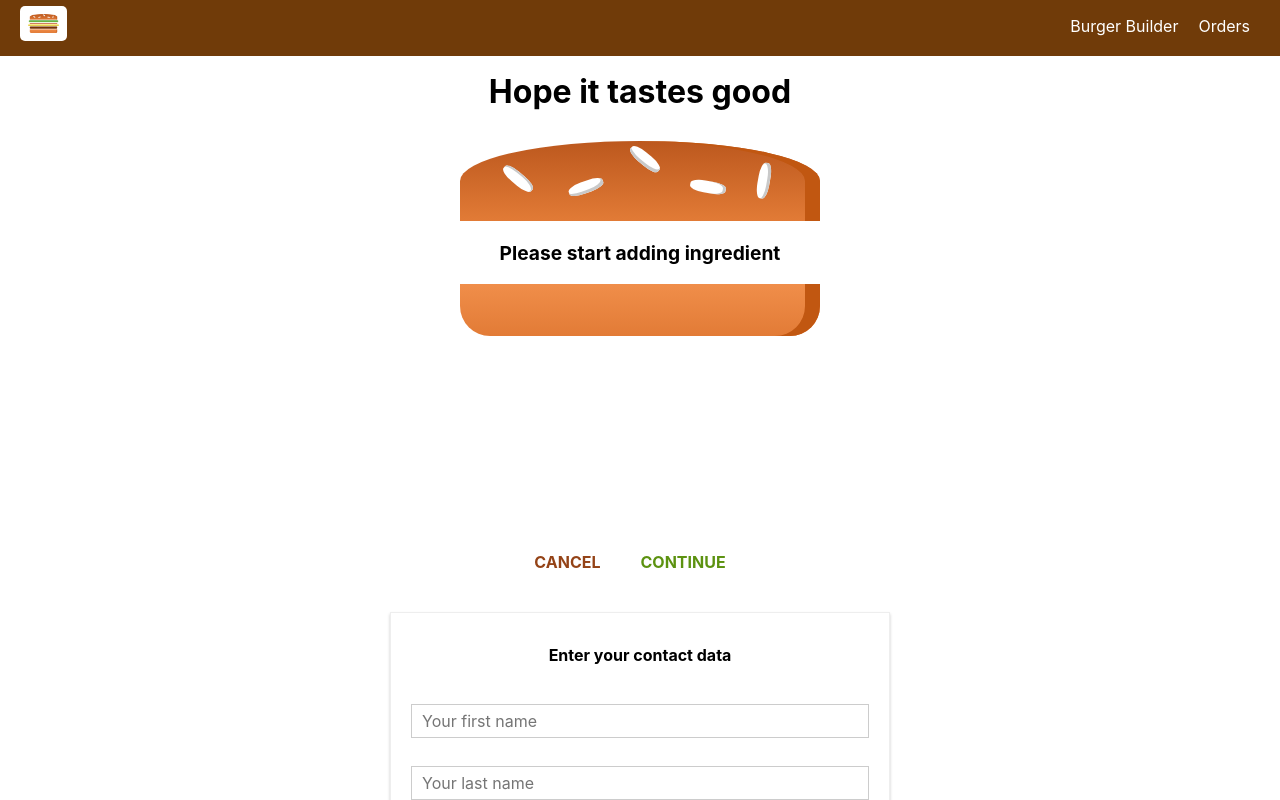
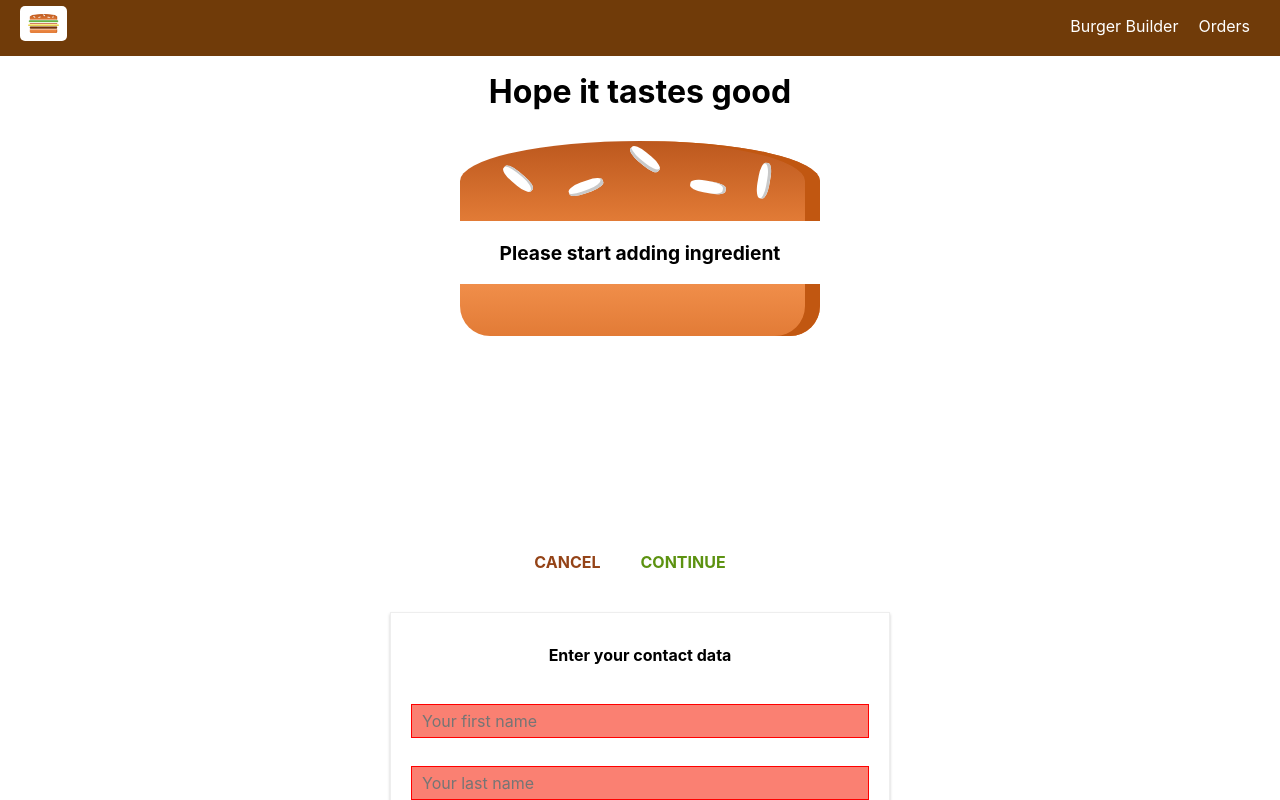
Before and after one commit to lununglee/BurgerBuilder, a React (Create React App) app: page /checkout in a window 1280 px wide. Both pictures are taken after a click on the button "CONTINUE". Shown: the top 800 px of the page. Built offline with nearby package versions, Linux system fonts and the light colour scheme.

Commit message:
R59 - Adding Validation Feedback

```diff
--- a/src/components/Forms/Input/Input.js
+++ b/src/components/Forms/Input/Input.js
@@ -4,17 +4,23 @@ import styles from './Input.module.css'
 
 const input = (props) => {
 	let inputElement = null
+	const inputStyles = [styles.InputElement]
+
+	if (props.invalid && props.shouldValidate) {
+		inputStyles.push(styles.Invalid)
+	}
+
 	switch (props.elementType) {
 		case ('input'):
 			inputElement = <input
-				className={styles.InputElement}
+				className={inputStyles.join(' ')}
 				{...props.elementConfig}
 				value={props.value}
 				onChange={props.change}/>
 			break
 		case ('textearea'):
 			inputElement = <texearea
-				className={styles.InputElement}
+				className={inputStyles.join(' ')}
 				{...props.elementConfig}
 				value={props.value}
 				onChange={props.change}/>
@@ -22,7 +28,7 @@ const input = (props) => {
 		case ('select'):
 			inputElement = (
 				<select
-					className={styles.InputElement}
+					className={inputStyles.join(' ')}
 					value={props.value}
 					onChange={props.change}>
 					{props.elementConfig.options.map((option) => (
--- a/src/components/Forms/Input/Input.module.css
+++ b/src/components/Forms/Input/Input.module.css
@@ -25,3 +25,8 @@
 	outline: none;
 	background-color: #ccc;
 }
+
+.Invalid {
+	border: 1px solid red;
+	background-color: salmon;
+}
--- a/src/containers/Checkout/ContactData/ContactData.js
+++ b/src/containers/Checkout/ContactData/ContactData.js
@@ -6,7 +6,6 @@ import styles from './ContactData.module.css'
 import Button from '../../../components/UI/Button/Button'
 import Spinner from '../../../components/UI/Spinner/Spinner'
 import Input from '../../../components/Forms/Input/Input'
-import { readFileSync } from 'fs'
 
 class ContactData extends Component {
 	state = {
@@ -174,7 +173,9 @@ class ContactData extends Component {
 						elementConfig={formElement.config.elementConfig}
 						value={formElement.config.value}
 						key={formElement.id}
-						change={(event) => this.inputChangeHandler(event, formElement.id)}/>
+						change={(event) => this.inputChangeHandler(event, formElement.id)}
+						invalid={!formElement.config.valid}
+						shouldValidate={formElement.config.validation}/>
 				))}
 				<Button btnType="Success">ORDER</Button>
 			</form>
```
